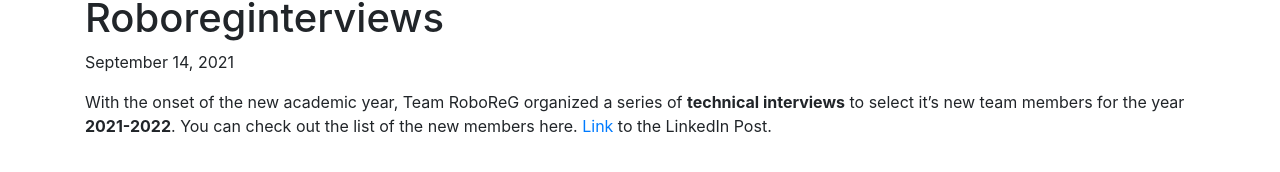
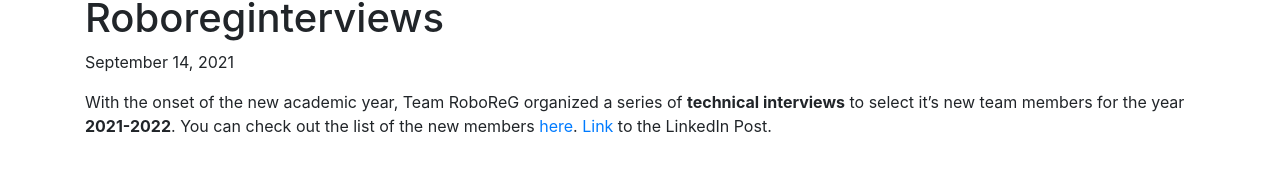
Before and after one commit to Robotics-Club-IIT-BHU/RoboReG, a Jekyll site: the page built from _posts/2021-09-14-RoboReGInterviews.md, in a window 1280 px wide. Shown: the part 177-349 px from the top of the page. Built offline with Jekyll 4.4.1, drawn with Linux system fonts in a browser that asks for light colours; some of the changed lines change nothing that is shown.

Commit message:
excel-sheet-added

```diff
--- a/_posts/2021-09-14-RoboReGInterviews.md
+++ b/_posts/2021-09-14-RoboReGInterviews.md
@@ -4,4 +4,4 @@
 icon: newspaper-o
 ---
 
-With the onset of the new academic year, Team RoboReG organized a series of <strong>technical interviews</strong> to select it's new team members for the year <strong>2021-2022</strong>. You can check out the list of the new members here. <a href="https://www.linkedin.com/feed/update/urn:li:activity:6843529940516802560">Link</a> to the LinkedIn Post.
+With the onset of the new academic year, Team RoboReG organized a series of <strong>technical interviews</strong> to select it's new team members for the year <strong>2021-2022</strong>. You can check out the list of the new members <a href="https://docs.google.com/spreadsheets/d/1H-fOqHbf07BqZWG6wGiukj2OZbgfC6PtgFlso4lcpBc/edit?usp=sharing">here</a>. <a href="https://www.linkedin.com/feed/update/urn:li:activity:6843529940516802560">Link</a> to the LinkedIn Post.
```
